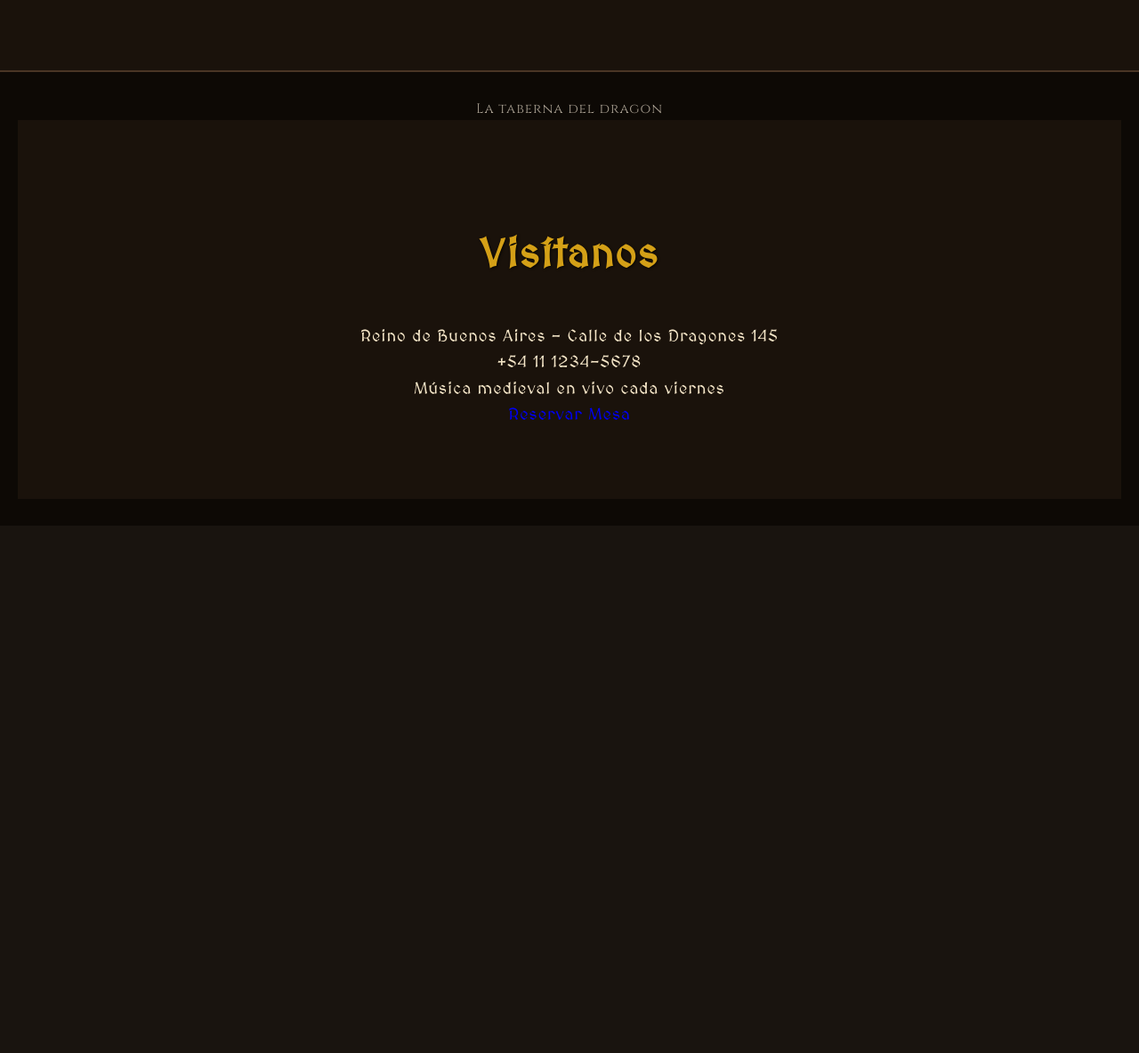
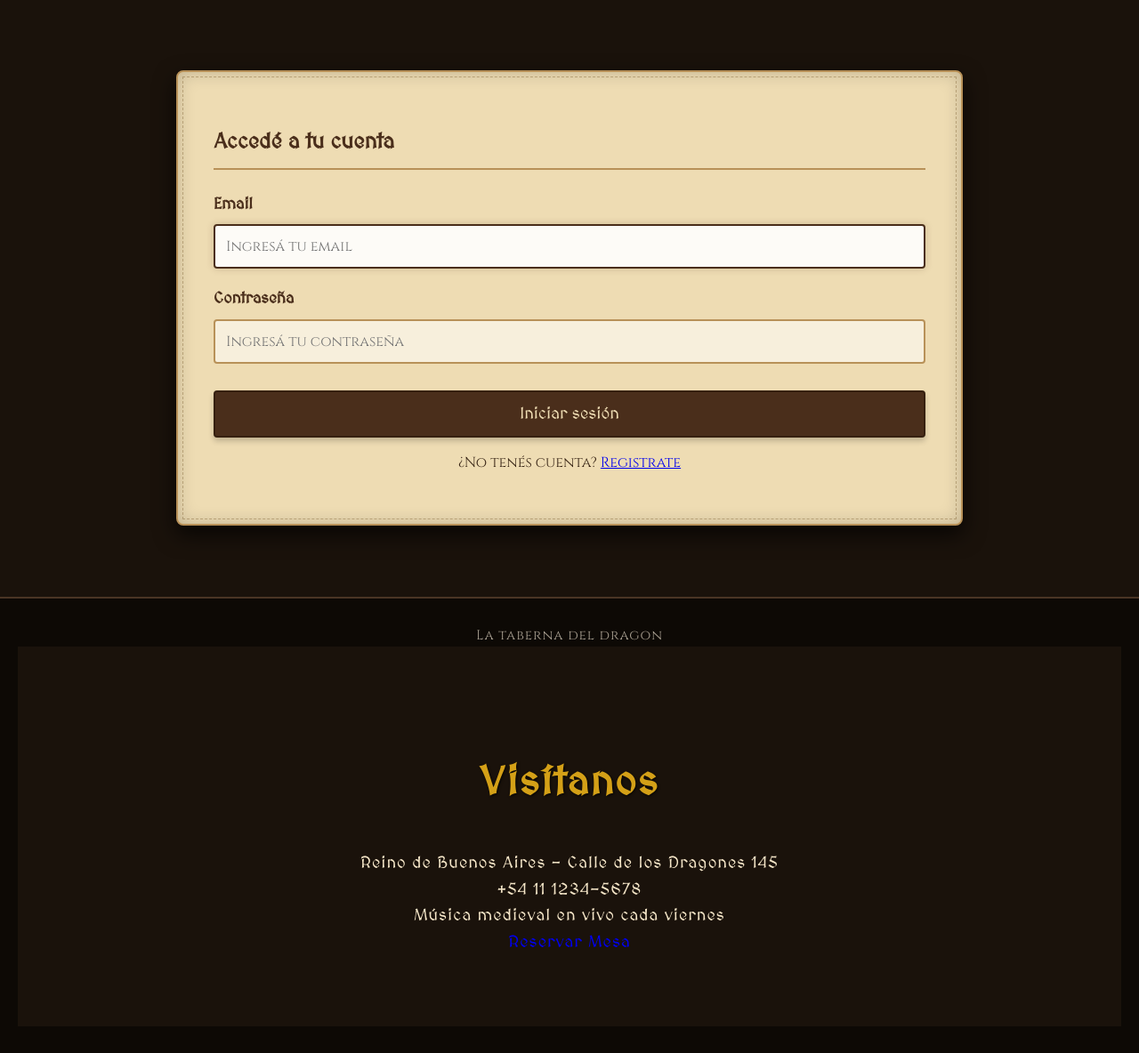
Before and after one commit to FinKedinn1/TPFinalIntro, a Flask app: template templates/login.html in a window 1280 px wide. Shown: the part 603-1787 px from the top of the page at 89% size. Before the commit the page ends 1075 px from the top, so only its background shows below. Run offline with Flask 3, Linux system fonts and the light colour scheme; the template is opened without the code that fills it, so the values that code supplies are empty.

Commit message:
agrego la ruta de login al app.py, le pongo estilos y lo agrego al base. tambien arreglo el index del navbar

```diff
--- a/app.py
+++ b/app.py
@@ -14,6 +14,10 @@ def menu():
 def registro():
     return render_template("registro.html")
 
+@app.route("/login")
+def login():
+    return render_template("login.html")
+
 @app.route("/reservaciones")
 def reservaciones():
     return render_template("reservas.html")
--- a/templates/base.html
+++ b/templates/base.html
@@ -10,11 +10,13 @@
 
 <nav>
   <ul>
-    <li><a href="{{ url_for('index') }}inicio">inicio</a></li>
+    <li><a href="{{ url_for('index') }}">inicio</a></li>
     <li><a href="{{ url_for('menu') }}">menu</a></li>
     <li><a href="{{ url_for('registro') }}">registro</a></li>
+    <li><a href="{{ url_for('login') }}">iniciar sesion</a></li>
     <li><a href="{{ url_for('reservaciones') }}">reservaciones</a></li>
     <li><a href="{{ url_for('reseñas') }}">reseñas</a></li>
+
     </ul>
   </nav>
 
--- a/templates/login.html
+++ b/templates/login.html
@@ -1,36 +1,59 @@
 {% extends "base.html" %}
 
-{% block title %}registro{% endblock %}
+{% block title %}Login{% endblock %}
 
 {% block content %}
 
-<section class="hero">
-    <div class="hero__content">
-        <h1 class="hero__title">Iniciar Sesion</h1>
-        <p class="hero__subtitle">Ingresá a tu cuenta</p>
-    </div>
-</section>
+<header class="reviews-header">
+    <h1>Iniciar Sesión</h1>
+    <p>Ingresá a tu cuenta de la taberna medieval.</p>
+</header>
 
-<section class="search-section">
-    <div class="search-card">
-        <form method="POST" class="form">
+<section class="reviews-section">
 
-            <div class="form__group">
-                <label for="email" class="form__label">Email</label>
-                <input type="email" id="email" name="email" class="form__input" required autofocus>
+    <div class="parchment-card">
+
+        <h2>Accedé a tu cuenta</h2>
+
+        <form method="POST" class="medieval-form">
+
+            <div class="form-group">
+                <label for="email">Email</label>
+
+                <input
+                    type="email"
+                    id="email"
+                    name="email"
+                    placeholder="Ingresá tu email"
+                    required
+                    autofocus
+                >
             </div>
 
-            <div class="form__group">
-                <label for="password" class="form__label">Contraseña</label>
-                <input type="password" id="password" name="password" class="form__input" required>
+            <div class="form-group">
+                <label for="password">Contraseña</label>
+
+                <input
+                    type="password"
+                    id="password"
+                    name="password"
+                    placeholder="Ingresá tu contraseña"
+                    required
+                >
             </div>
+
+            <button type="submit">
+                Iniciar sesión
+            </button>
 
         </form>
 
-        <p class="search-card__subtitle" style="margin-top: 1rem;">
-            ¿No tenés cuenta? <a href="registro.html" class="link">Registrate</a>
+        <p class="search-card__subtitle" style="margin-top: 1rem; text-align: center;">
+            ¿No tenés cuenta? <a href="/registro" class="link">Registrate</a>
         </p>
+
     </div>
+
 </section>
 
 {% endblock %}
```
